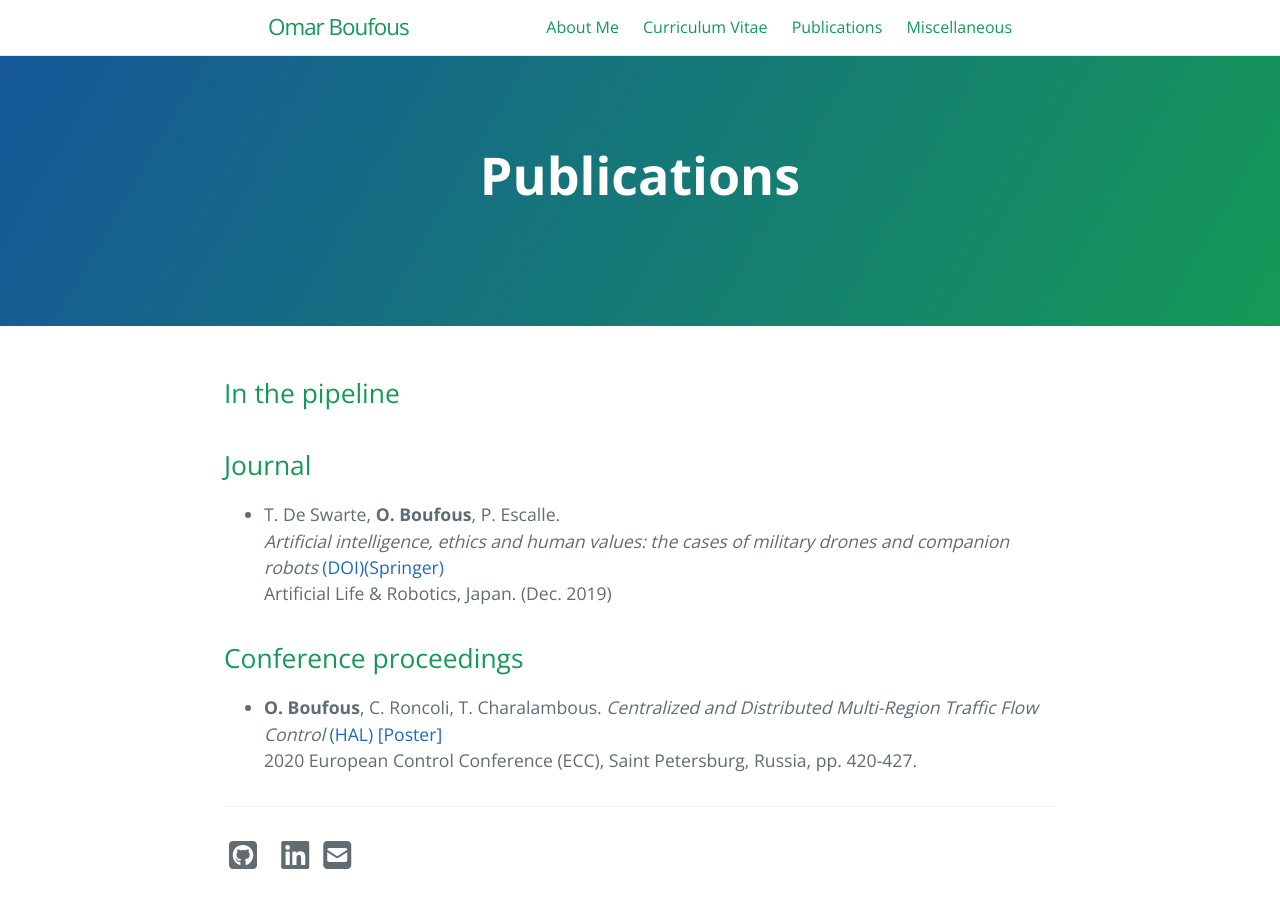
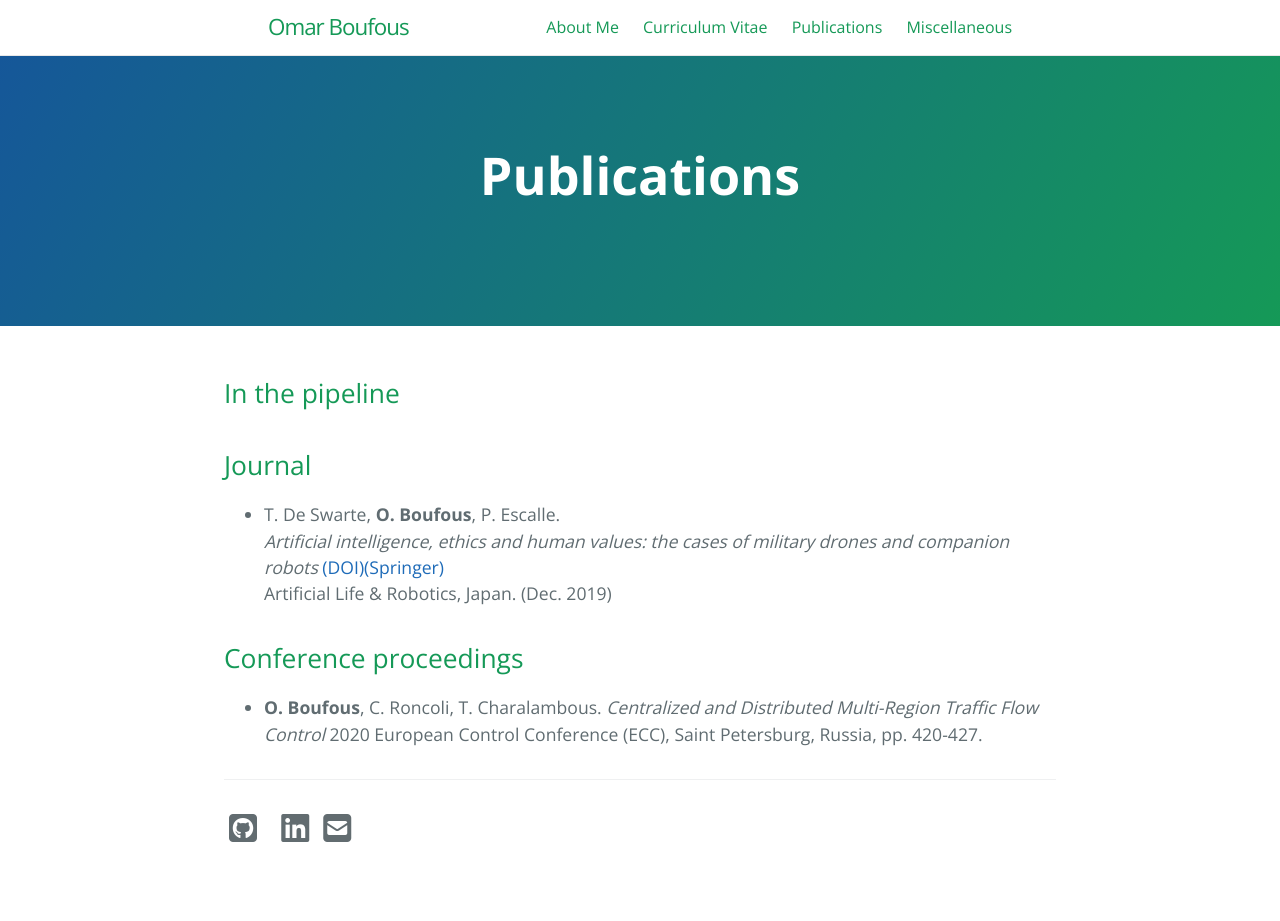
Before and after one commit to thomas-bfs/thomas-bfs.github.io, a Jekyll site: the page built from Publications.md, in a window 1280 px wide. Built offline with Jekyll 4.4.1, drawn with Linux system fonts in a browser that asks for light colours; nearby versions of some CDN libraries; a style sheet for code colours, icons or effects is not loaded; after the commit the page ends 900 px from its top, so only the background shows below that.

Commit message:
Update Publications.md

```diff
--- a/Publications.md
+++ b/Publications.md
@@ -18,5 +18,5 @@ order: 2
 ## Conference proceedings
 
 *  **O. Boufous**, C. Roncoli, T. Charalambous.
-    *Centralized and Distributed Multi-Region Traffic Flow Control* [(HAL)](https://hal.archives-ouvertes.fr/hal-02088466/) [[Poster]]({{ site.url }}{{ site.baseurl }}/assets/documents/Poster_spars2019.pdf)
+    *Centralized and Distributed Multi-Region Traffic Flow Control*
     2020 European Control Conference (ECC), Saint Petersburg, Russia, pp. 420-427.
```
